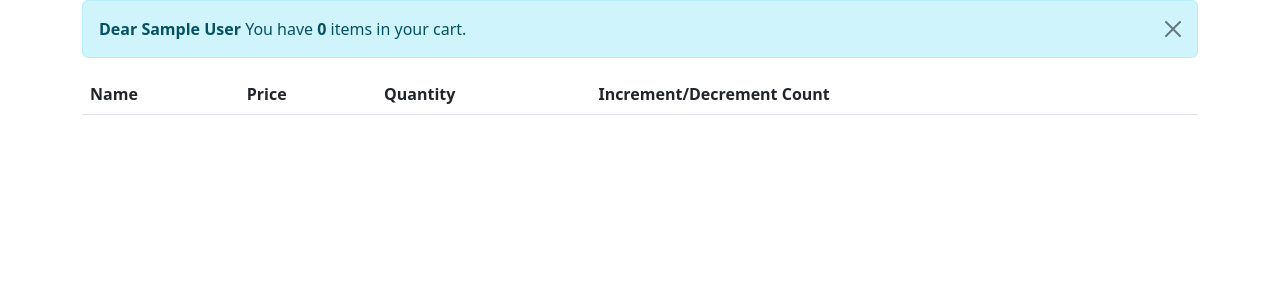
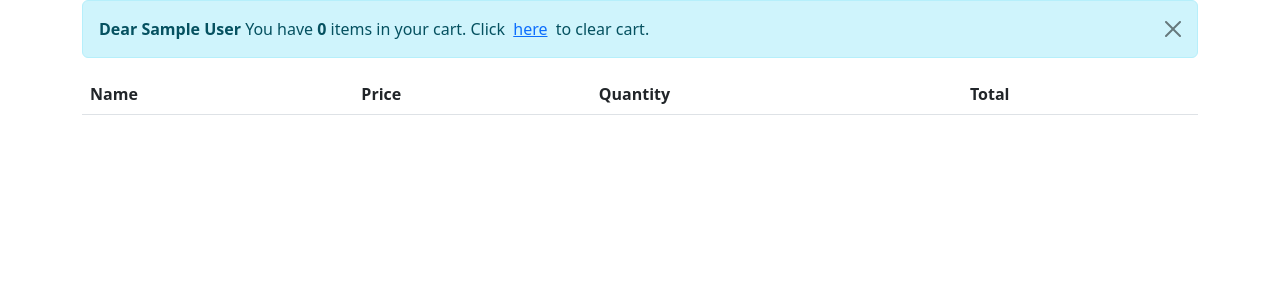
Before and after one commit to AunSyedShah/loyalty_project, a Django app: page /cart/cart-detail/ in a window 1280 px wide. Shown: the part 56-356 px from the top of the page. Run offline with Django 4.2, Linux system fonts and the light colour scheme; the visitor is signed in with stand-in values (Sample User, id 1); lists and menus that the app fills with data are empty.

Commit message:
before commiting to cart

```diff
--- a/main_app/admin.py
+++ b/main_app/admin.py
@@ -1,7 +1,9 @@
 from django.contrib import admin
 from .models import Product, Category, UserCart
+from django.contrib.sessions.models import Session
 
 # Register your models here.
 admin.site.register(Product)
 admin.site.register(Category)
 admin.site.register(UserCart)
+admin.site.register(Session)
--- a/main_app/models.py
+++ b/main_app/models.py
@@ -12,7 +12,7 @@ class Category(models.Model):
 # Create your models here.
 class Product(models.Model):
     name = models.CharField(max_length=255, default='')
-    price = models.FloatField(default=0)
+    price = models.IntegerField(default=0)
     loyalty_points = models.IntegerField(default=0)
     product_category = models.ForeignKey(Category, on_delete=models.CASCADE)
     image = models.ImageField(upload_to='products/', default='')
--- a/main_app/views.py
+++ b/main_app/views.py
@@ -154,7 +154,7 @@ def item_clear(request, id):
     cart = Cart(request)
     product = Product.objects.get(id=id)
     cart.remove(product)
-    return redirect("cart_detail")
+    return redirect("main_app:cart_detail")
 
 
 @login_required(login_url="/users/login")
@@ -177,7 +177,7 @@ def item_decrement(request, id):
 def cart_clear(request):
     cart = Cart(request)
     cart.clear()
-    return redirect("cart_detail")
+    return redirect("main_app:cart_detail")
 
 
 @login_required(login_url="/users/login")
--- a/templates/cart/cart_detail.html
+++ b/templates/cart/cart_detail.html
@@ -6,15 +6,18 @@
         <strong>Dear {{ request.user.get_full_name }}</strong> You have
         <strong>{{ request.session.cart|length }}</strong> items in your
         cart.
+        Click <a href="{% url 'main_app:cart_clear' %}" class="p-1 rounded">here</a> to clear cart.
         <button type="button" class="btn-close" data-bs-dismiss="alert" aria-label="Close"></button>
     </div>
+    <div class="row">
+        <div class="col">
             <table class="table">
                 <thead>
                 <tr>
                     <th scope="col">Name</th>
                     <th scope="col">Price</th>
                     <th scope="col">Quantity</th>
-            <th scope="col">Increment/Decrement Count</th>
+                    <th scope="col">Total</th>
                 </tr>
                 </thead>
                 <tbody>
@@ -22,17 +25,19 @@
                     <tr>
                     <td>{{ value.name }}</td>
                     <td>{{ value.price }}</td>
-            <td class="item_quantity">x{{ value.quantity }}</td>
+                    <td>x{{ value.quantity }}</td>
+                    <!-- multiple price by quantity -->
+                    <td>{{ value.price|multiply:value.quantity }}</td>
                     <!-- anchor tag to increment count with bootstrap -->
                     <td><a href="{% url 'main_app:item_increment' value.product_id %}" class="btn btn-success">+</a><a
                             href="{% url 'main_app:item_decrement' value.product_id %}" class="btn btn-warning mx-1"
-                    id="decrement_button">-</a></td>
+                            id="decrement_button">-</a>
+                        <a href="{% url 'main_app:item_clear' value.product_id %}" class="btn btn-danger">Delete</a>
+                    </td>
                 {% endfor %}
                 </tbody>
             </table>
-    <script>
-        if (document.getElementsByClassName('item_quantity').innerHTML === 'x1') {
-            document.getElementById('decrement_button').style.display = 'none';
-        }
-    </script>
+        </div>
+    </div>
+
 {% endblock %}
```
Also changed, not shown: main_app/migrations/0005_alter_product_price.py (added). Lines whose indentation alone changed are shown as unchanged.
